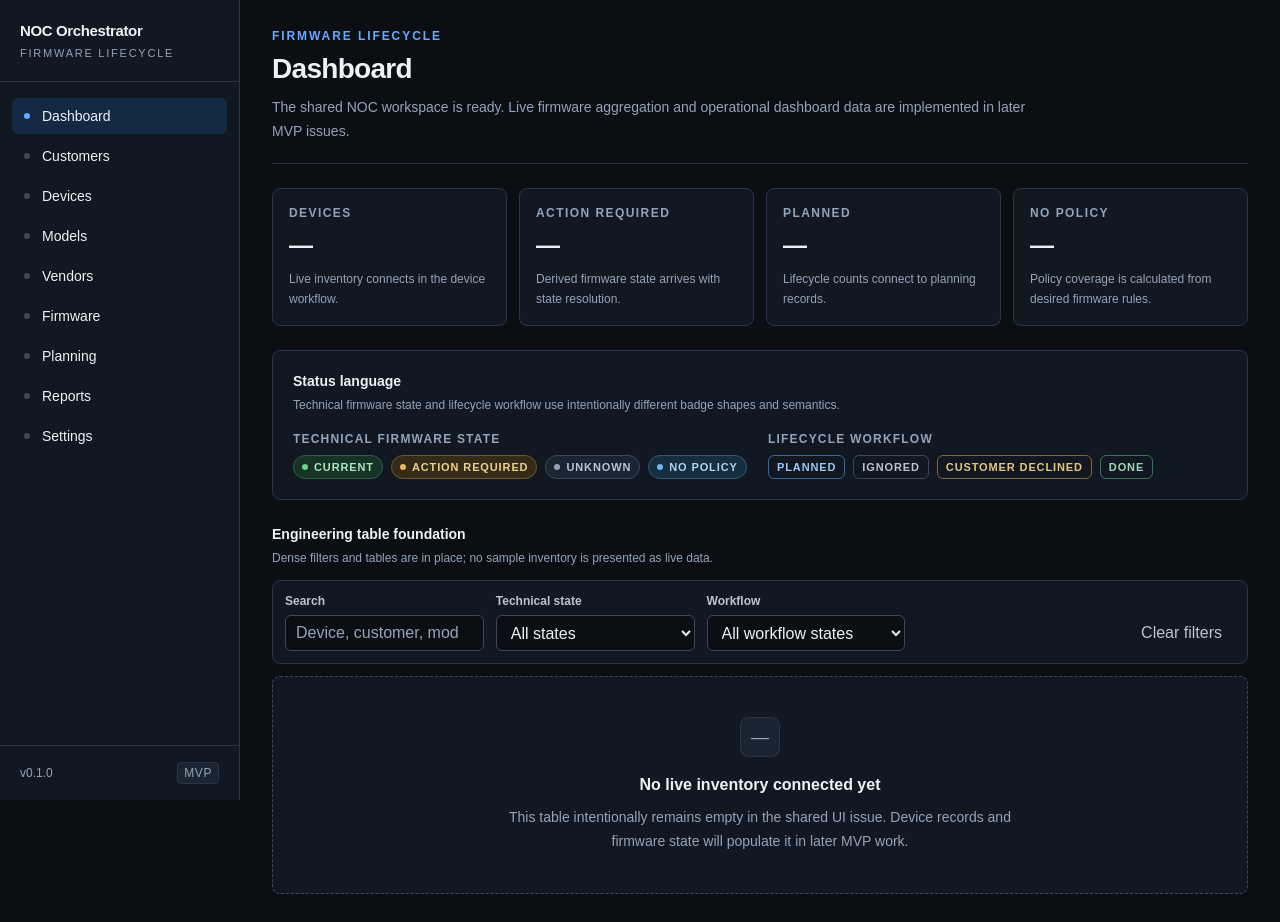
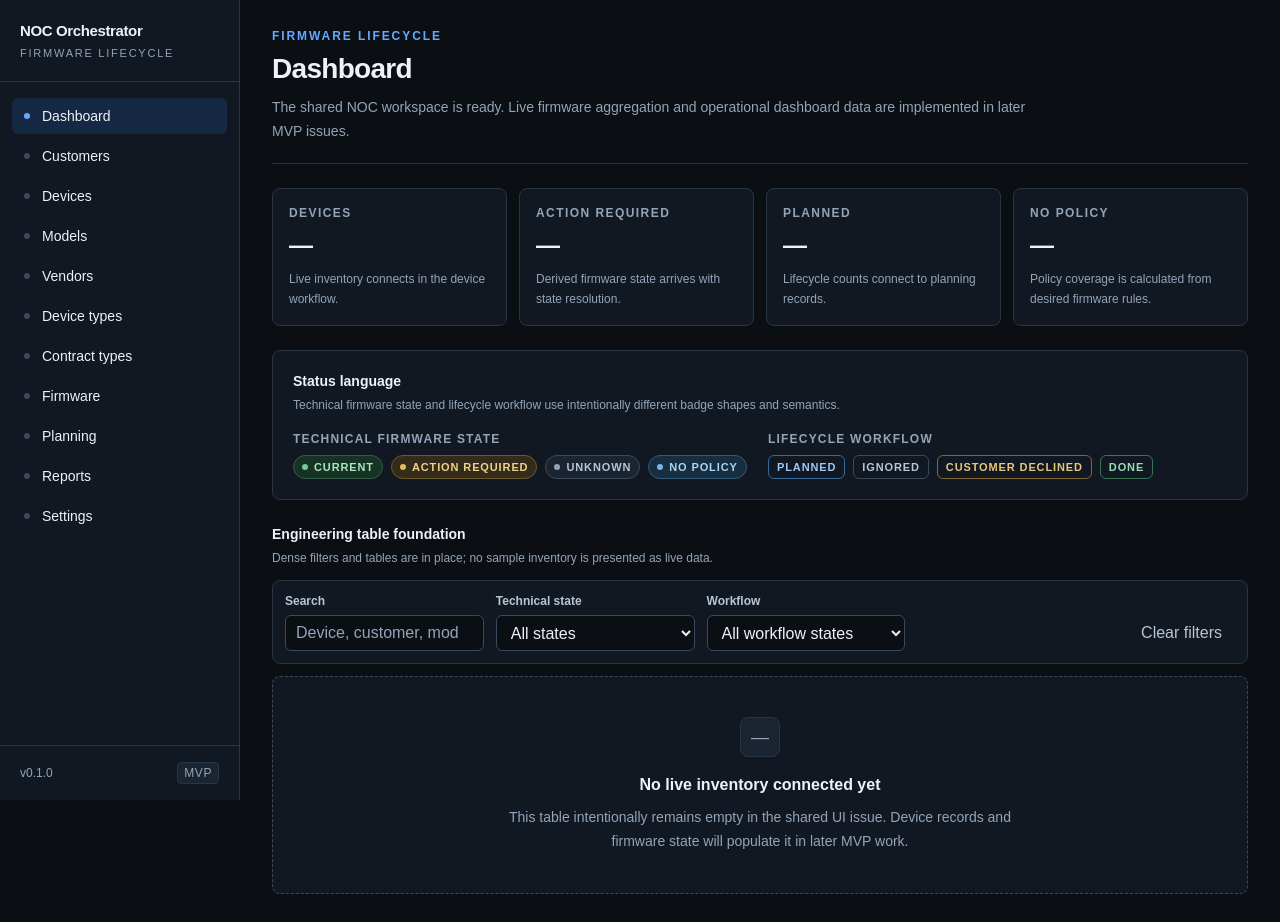
Before and after one commit to mathossa/noc_orchestrator, a Next.js app: page /dashboard in a window 1280 px wide. Built offline with nearby package versions, Linux system fonts and the light colour scheme.

Commit message:
Add reference data navigation (#4)

```diff
--- a/src/components/app-shell/app-shell.tsx
+++ b/src/components/app-shell/app-shell.tsx
@@ -10,6 +10,8 @@ const navigation = [
   { label: 'Devices', href: '/devices' },
   { label: 'Models', href: '/models' },
   { label: 'Vendors', href: '/vendors' },
+  { label: 'Device types', href: '/device-types' },
+  { label: 'Contract types', href: '/contracts' },
   { label: 'Firmware', href: '/firmware' },
   { label: 'Planning', href: '/planning' },
   { label: 'Reports', href: '/reports' },
@@ -87,7 +89,7 @@ export function AppShell({ children }: Readonly<{ children: ReactNode }>) {
         <div className="border-b border-[var(--border)] px-5 py-5">
           <Brand />
         </div>
-        <div className="flex-1 px-3 py-4">
+        <div className="flex-1 overflow-y-auto px-3 py-4">
           <NavigationLinks />
         </div>
         <div className="border-t border-[var(--border)] px-5 py-4">
```
